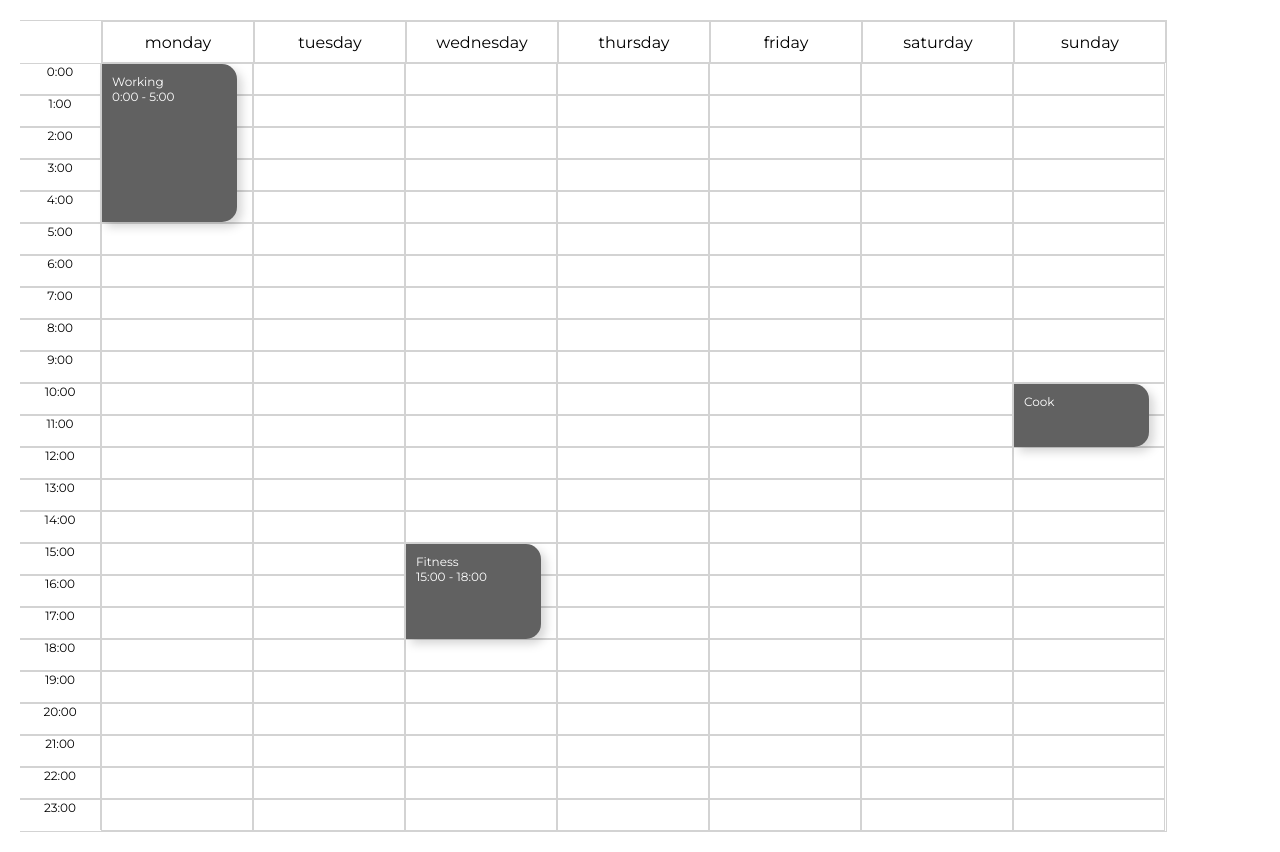
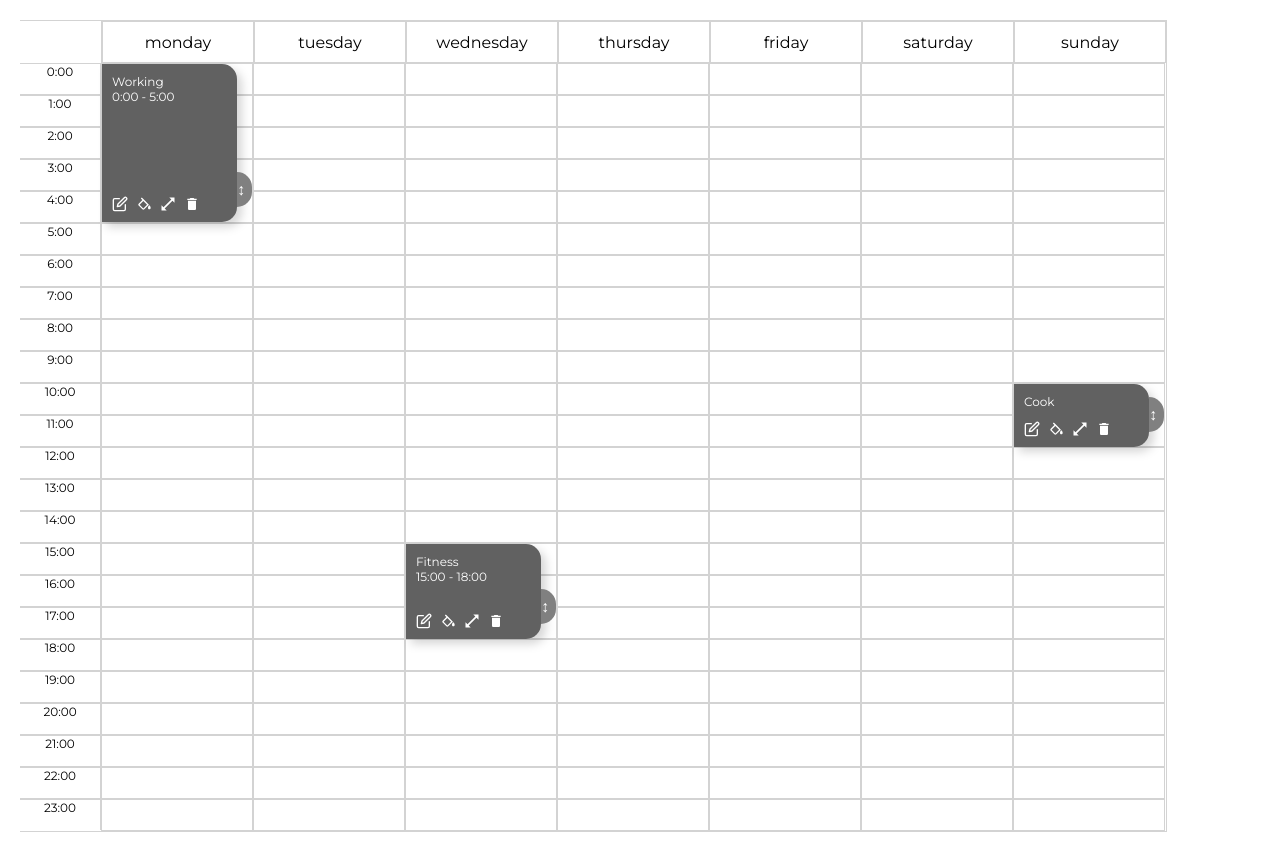
Before and after one commit to bulnez/more, a React (Create React App) app: page / in a window 1280 px wide. Built offline with nearby package versions, Linux system fonts and the light colour scheme.

Commit message:
MORE-007 [add] move blocks functionality

```diff
--- a/package.json
+++ b/package.json
@@ -1,6 +1,6 @@
 {
   "name": "more",
-  "version": "0.5.0",
+  "version": "0.6.0",
   "private": true,
   "dependencies": {
     "@testing-library/jest-dom": "^5.16.4",
--- a/src/components/Block/Block.jsx
+++ b/src/components/Block/Block.jsx
@@ -13,16 +13,23 @@ const Block = ({
   isTemporary,
   deleteHandler,
   editBlockDetails,
+  editMultipleDetails,
 }) => {
-  const [iconsActive, setIconsActive] = useState(false);
+  const [iconsActive, setIconsActive] = useState(true);
   const [editName, setEditName] = useState(false);
   const [newName, setNewName] = useState(name);
   const [colorPicker, setColorPicker] = useState(false);
   const [newHour, setNewHour] = useState(0);
+  const [newDay, setNewDay] = useState(0);
+  const [newFrom, setNewFrom] = useState(0);
   const [dragging, setDragging] = useState(false);
 
   const getHour = (x, y) => {
     return document.elementFromPoint(x, y).dataset.hourindex;
+  };
+
+  const getDay = (x, y) => {
+    return document.elementFromPoint(x, y).dataset.dayindex;
   };
 
   const changeColor = (value) => {
@@ -61,7 +68,7 @@ const Block = ({
     newHour && editBlockDetails(id, "to", parseInt(newHour));
     // eslint-disable-next-line react-hooks/exhaustive-deps
   }, [newHour]);
-  console.log(dragging);
+
   return isTemporary ? (
     <div
       className={styles.tempBlock}
@@ -84,6 +91,28 @@ const Block = ({
         }}
         onMouseEnter={() => setIconsActive(true)}
         onMouseLeave={() => !colorPicker && setIconsActive(false)}
+        onDragStart={() => {
+          setIconsActive(true);
+          setDragging(true);
+        }}
+        onDrag={(e) => {
+          setIconsActive(true);
+          let day = getDay(e.clientX, e.clientY);
+          let hour = getHour(e.clientX, e.clientY);
+          day && setNewDay(parseInt(day) + 1);
+          hour && setNewFrom(hour);
+        }}
+        onDragEnd={() => {
+          const newDuration = parseInt(newFrom) + duration;
+          editMultipleDetails(
+            id,
+            ["day", "from", "to"],
+            [parseInt(newDay), parseInt(newFrom), newDuration]
+          );
+          setNewDay(0);
+          setNewFrom(0);
+          setDragging(false);
+        }}
       >
         {editName ? (
           <textarea
@@ -122,6 +151,7 @@ const Block = ({
         )}
       </div>
       {iconsActive && (
+        <>
           <span
             className={`${styles.handle}`}
             onDragStart={() => {
@@ -145,6 +175,7 @@ const Block = ({
               ↕
             </p>
           </span>
+        </>
       )}
     </div>
   );
--- a/src/components/Block/Block.module.css
+++ b/src/components/Block/Block.module.css
@@ -21,6 +21,7 @@
 
 .block:hover {
   z-index: 2;
+  user-select: all;
 }
 
 .tempBlock {
@@ -40,13 +41,11 @@
   margin: 0;
   padding: 10px;
   padding-bottom: 0;
-  -webkit-touch-callout: none; /* iOS Safari */
-  -webkit-user-select: none; /* Safari */
-  -khtml-user-select: none; /* Konqueror HTML */
-  -moz-user-select: none; /* Old versions of Firefox */
-  -ms-user-select: none; /* Internet Explorer/Edge */
-  user-select: none;
   word-break: break-all;
+}
+
+.heading::selection {
+  background-color: grey;
 }
 
 .hours {
@@ -170,3 +169,25 @@
 .arrowIcon::selection {
   background-color: grey;
 }
+
+.handleMove {
+  position: absolute;
+  background-color: grey;
+  width: 15px;
+  height: 35px;
+  z-index: 2;
+  display: flex;
+  align-items: center;
+  border-radius: 0px 15px 15px 0px;
+  color: white;
+  right: 1px;
+  pointer-events: all;
+  margin-bottom: 55px;
+}
+
+.handleMove:hover {
+  cursor: grab;
+  transform: scaleY(1.1);
+  transition: ease 0.1s;
+  user-select: all;
+}
--- a/src/components/Block/EditIcons.jsx
+++ b/src/components/Block/EditIcons.jsx
@@ -15,7 +15,11 @@ const EditIcons = ({
   editNameClose,
   showColorPicker,
   colorPicker,
-  resizeBlock,
+  onDragStart,
+  onDrag,
+  onDragEnd,
+  onMouseEnter,
+  onMouseLeave,
 }) => {
   return isEditingActive ? (
     <div className={styles.iconsRowActive}>
@@ -31,7 +35,7 @@ const EditIcons = ({
           className={styles.icon}
           onClick={() => showColorPicker(!colorPicker)}
         />
-        <IoMdResize className={styles.icon} onClick={() => resizeBlock()} />
+        <IoMdResize className={styles.icon} />
         <MdDelete className={styles.icon} onClick={deleteHandler} />
       </div>
     </>
--- a/src/components/Calendar/Calendar.jsx
+++ b/src/components/Calendar/Calendar.jsx
@@ -55,6 +55,24 @@ const Calendar = () => {
       }
       return block;
     });
+    console.log(newState);
+    setBlocks(newState);
+  };
+
+  const editMultipleDetails = (id, detailsArr, valuesArr) => {
+    const newState = blocks.map((block) => {
+      if (block.id === id) {
+        return {
+          ...block,
+          [detailsArr[0]]: valuesArr[0],
+          [detailsArr[1]]: valuesArr[1],
+          [detailsArr[2]]: valuesArr[2],
+          //Need to make it scalable, not hardcoded
+        };
+      }
+      return block;
+    });
+    console.log(newState);
     setBlocks(newState);
   };
 
@@ -70,6 +88,8 @@ const Calendar = () => {
       //   setTempBlock(initTempBlock);
     }
   }, [tempBlock, blocks]);
+
+  // console.log(blocks[2]);
 
   return (
     <>
@@ -113,6 +133,7 @@ const Calendar = () => {
                       (block) =>
                         block.day === dayIndex + 1 &&
                         block.from === hoursIndex && (
+                          <>
                             <Block
                               id={block.id}
                               isTemporary={block.isTemporary}
@@ -123,8 +144,10 @@ const Calendar = () => {
                               duration={block.to - block.from}
                               deleteHandler={() => deleteBlock(block.id)}
                               editBlockDetails={editBlockDetails}
+                              editMultipleDetails={editMultipleDetails}
                               currentPosition={currentPosition}
                             />
+                          </>
                         )
                     )}
                     {/* TEMPORARY BLOCK */}
```
Also changed, not shown: CHANGELOG.txt. Lines whose indentation alone changed are shown as unchanged.
